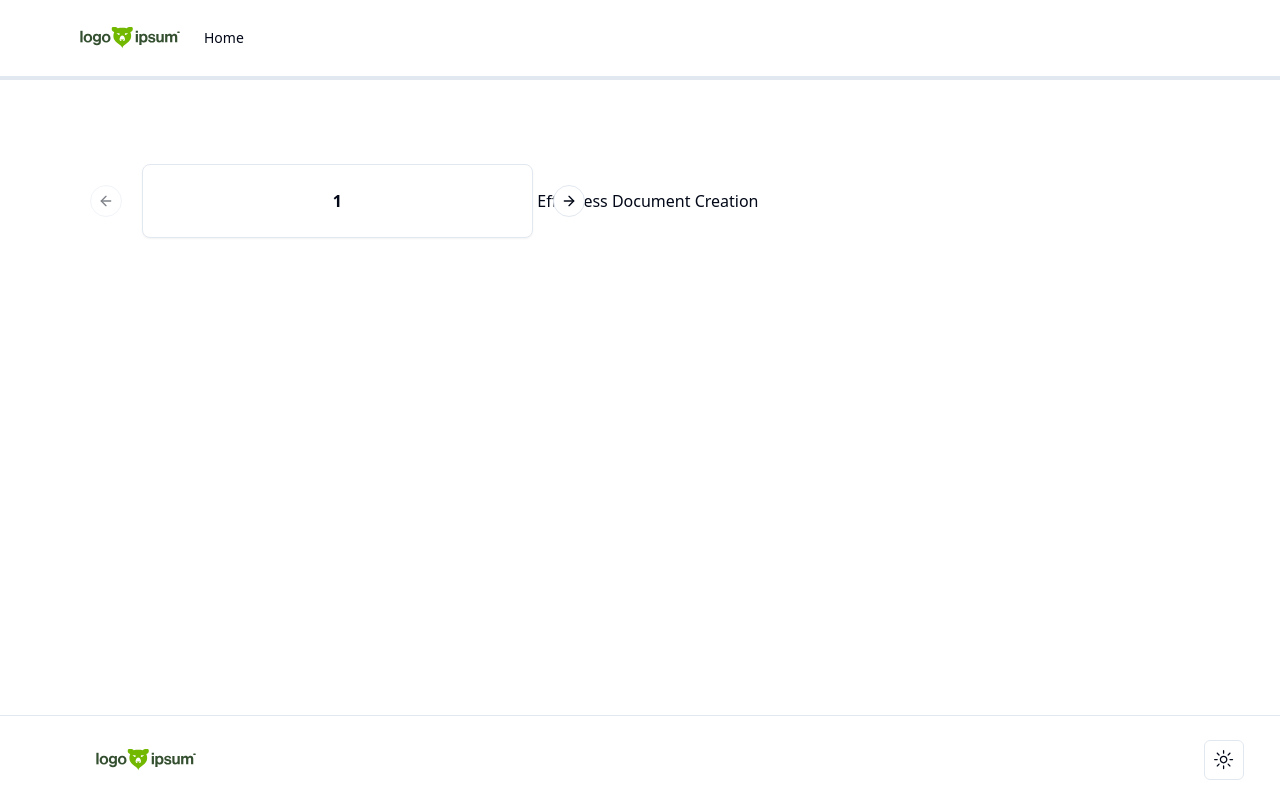
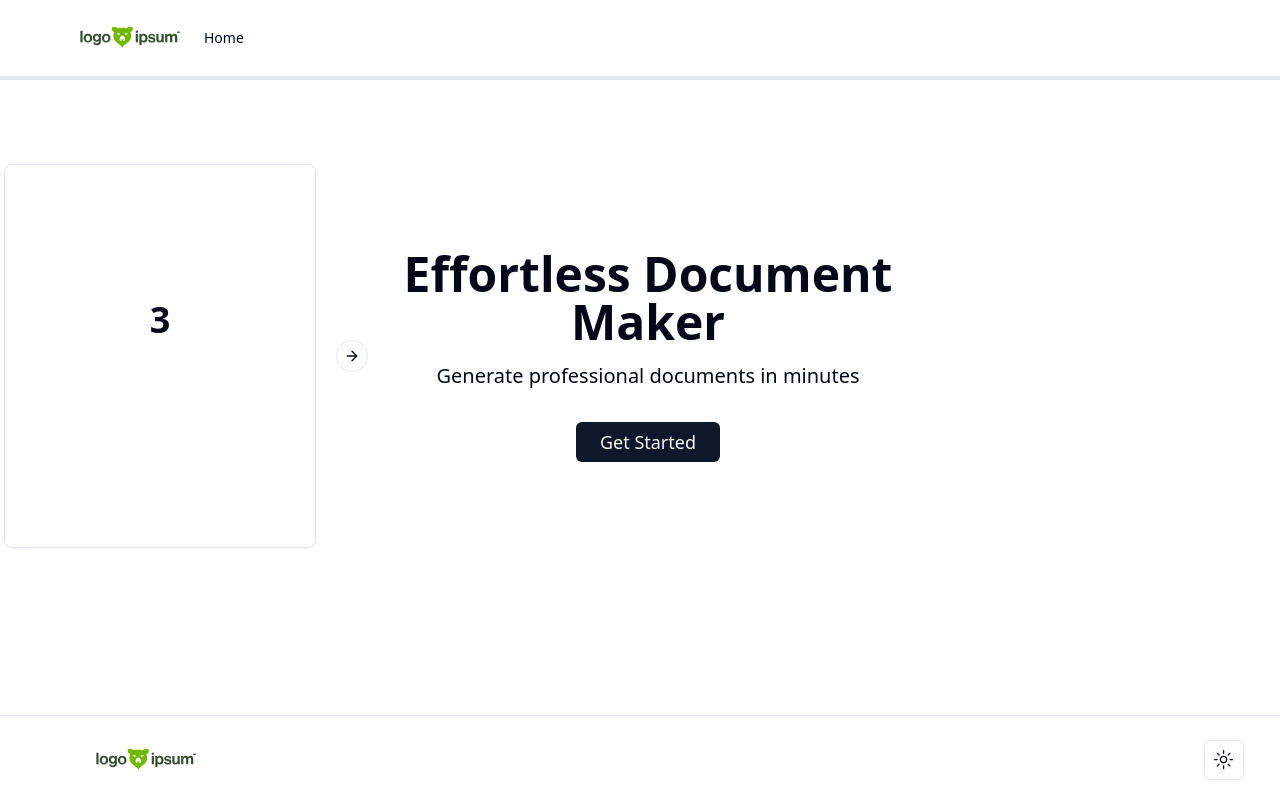
Before and after one commit to Quouou/Document-Generator, a Next.js app: page / in a window 1280 px wide. Built offline with nearby package versions, Linux system fonts and the light colour scheme.

Commit message:
herosection, carousel

```diff
--- a/src/app/page.tsx
+++ b/src/app/page.tsx
@@ -2,13 +2,20 @@ import Image from "next/image";
 import { MainHeader } from "@/components/header/main-header";
 import { Footer } from "@/components/footer/footer";
 import { CarouselDemo } from "@/components/slideshow";
+import { Button } from "@/components/ui/button";
 export default function Home() {
   return (
     <div>
       <MainHeader />
       <div className="flex-grow flex justify-center items-center mt-20 mr-96 h-81">
         <CarouselDemo />
-        <h1>Effortless Document Creation</h1>
+        <div className="ml-20 text-center">
+          <h1 className="text-5xl font-bold mb-4">Effortless Document Maker</h1>
+          <p className="text-xl mb-8">
+            Generate professional documents in minutes
+          </p>
+          <Button className="px-6 py-3 text-lg">Get Started</Button>
+        </div>
       </div>
       <Footer />
     </div>
--- a/src/components/slideshow.jsx
+++ b/src/components/slideshow.tsx
@@ -1,5 +1,7 @@
+"use client";
+
 import * as React from "react";
-
+import Autoplay from "embla-carousel-autoplay";
 import { Card, CardContent } from "@/components/ui/card";
 import {
   Carousel,
@@ -11,7 +13,14 @@ import {
 
 export function CarouselDemo() {
   return (
-    <Carousel className=" max-w-xs">
+    <Carousel
+      plugins={[
+        Autoplay({
+          delay: 2000,
+        }),
+      ]}
+      className=" max-w-xs"
+    >
       <CarouselContent>
         {Array.from({ length: 5 }).map((_, index) => (
           <CarouselItem key={index}>
```
